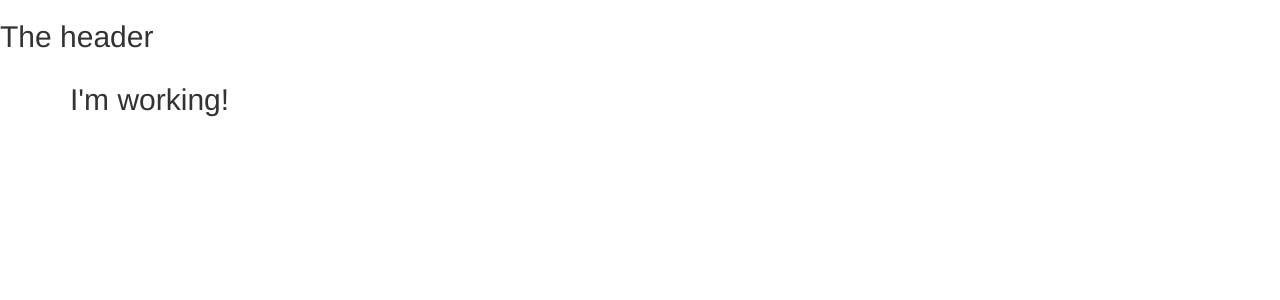
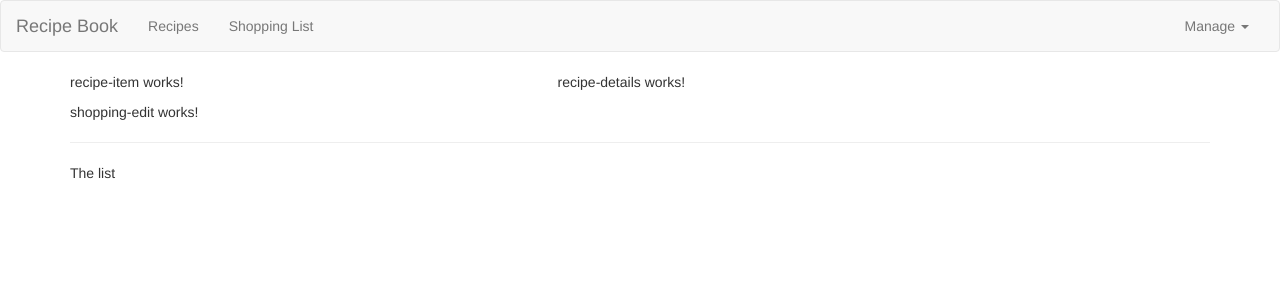
Before and after one commit to Saumil13/angular-playground, an Angular app in the folder prj-start/: page / in a window 1280 px wide. Shown: the top 300 px of the page. Built offline with nearby package versions, Linux system fonts and the light colour scheme.

Commit message:
basic componet change

```diff
--- a/prj-start/src/app/app.component.html
+++ b/prj-start/src/app/app.component.html
@@ -2,7 +2,8 @@
 <div class="container">
   <div class="row">
     <div class="col-md-12">
-      <h2>I'm working!</h2>
+      <app-recipes></app-recipes>
+      <app-shopping-list></app-shopping-list>
     </div>
   </div>
 </div>
--- a/prj-start/src/app/app.module.ts
+++ b/prj-start/src/app/app.module.ts
@@ -10,6 +10,7 @@ import { RecipeListComponent } from './recipes/recipe-list/recipe-list.component
 import { RecipeDetailsComponent } from './recipes/recipe-details/recipe-details.component';
 import { ShoppingListComponent } from './shopping-list/shopping-list.component';
 import { ShoppingEditComponent } from './shopping-list/shopping-edit/shopping-edit.component';
+import { RecipeItemComponent } from './recipes/recipe-list/recipe-item/recipe-item.component';
 
 @NgModule({
   declarations: [
@@ -19,7 +20,8 @@ import { ShoppingEditComponent } from './shopping-list/shopping-edit/shopping-ed
     RecipeListComponent,
     RecipeDetailsComponent,
     ShoppingListComponent,
-    ShoppingEditComponent
+    ShoppingEditComponent,
+    RecipeItemComponent
   ],
   imports: [
     BrowserModule,
--- a/prj-start/src/app/header/header.component.html
+++ b/prj-start/src/app/header/header.component.html
@@ -1 +1,22 @@
-<h2>The header</h2>
+<nav class="navbar navbar-default">
+  <div class="container-fluid">
+    <div class="navbar-header">
+      <a href="#" class="navbar-brand">Recipe Book</a>
+    </div>
+    <div class="collapse navbar-collapse">
+      <ul class="nav navbar-nav">
+        <li><a href="#">Recipes</a></li>
+        <li><a href="#">Shopping List</a></li>
+      </ul>
+      <ul class="nav navbar-nav navbar-right">
+        <li class="dropdown">
+          <a href="#" class="dropdown-toggle" role="button">Manage <span class="caret"></span></a>
+          <ul class="dropdown-menu">
+            <li><a href="#">Save</a></li>
+            <li><a href="#">Edit</a></li>
+          </ul>
+        </li>
+      </ul>
+    </div>
+  </div>
+</nav>
--- a/prj-start/src/app/recipes/recipe-list/recipe-details/recipe-details.component.html
+++ /dev/null
@@ -1 +0,0 @@
-<p>recipe-details works!</p>
--- /dev/null
+++ b/prj-start/src/app/recipes/recipe-list/recipe-item/recipe-item.component.html
@@ -0,0 +1 @@
+<p>recipe-item works!</p>
--- /dev/null
+++ b/prj-start/src/app/recipes/recipe-list/recipe-item/recipe-item.component.ts
@@ -0,0 +1,15 @@
+import { Component, OnInit } from '@angular/core';
+
+@Component({
+  selector: 'app-recipe-item',
+  templateUrl: './recipe-item.component.html',
+  styleUrls: ['./recipe-item.component.css']
+})
+export class RecipeItemComponent implements OnInit {
+
+  constructor() { }
+
+  ngOnInit(): void {
+  }
+
+}
--- a/prj-start/src/app/recipes/recipe-list/recipe-list.component.html
+++ b/prj-start/src/app/recipes/recipe-list/recipe-list.component.html
@@ -1 +1 @@
-<p>recipe-list works!</p>
+<app-recipe-item></app-recipe-item>
--- a/prj-start/src/app/recipes/recipes.component.html
+++ b/prj-start/src/app/recipes/recipes.component.html
@@ -1 +1,8 @@
-<p>recipes works!</p>
+<div class="row">
+  <div class="col-md-5">
+    <app-recipe-list></app-recipe-list>
+  </div>
+  <div class="col-md-7">
+    <app-recipe-details></app-recipe-details>
+  </div>
+</div>
--- a/prj-start/src/app/shopping-list/shopping-list.component.html
+++ b/prj-start/src/app/shopping-list/shopping-list.component.html
@@ -1 +1,7 @@
-<p>shopping-list works!</p>
+<div class="row">
+  <div class="col-xs-12">
+    <app-shopping-edit></app-shopping-edit>
+    <hr>
+    The list
+  </div>
+</div>
```
Also changed, not shown: prj-start/src/app/recipes/recipe-list/recipe-details/recipe-details.component.ts (deleted, +0 -15 lines), prj-start/src/app/recipes/recipe-list/recipe-item/recipe-item.component.css (added).
